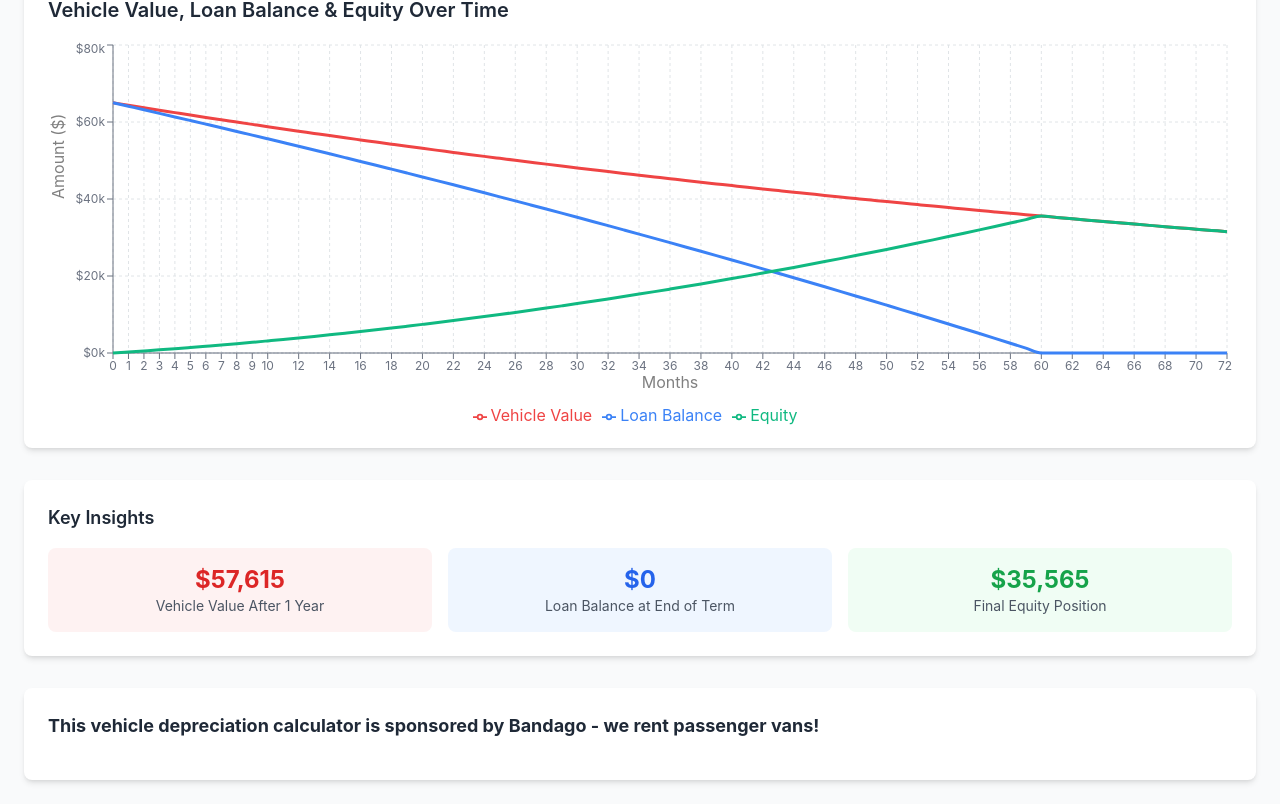
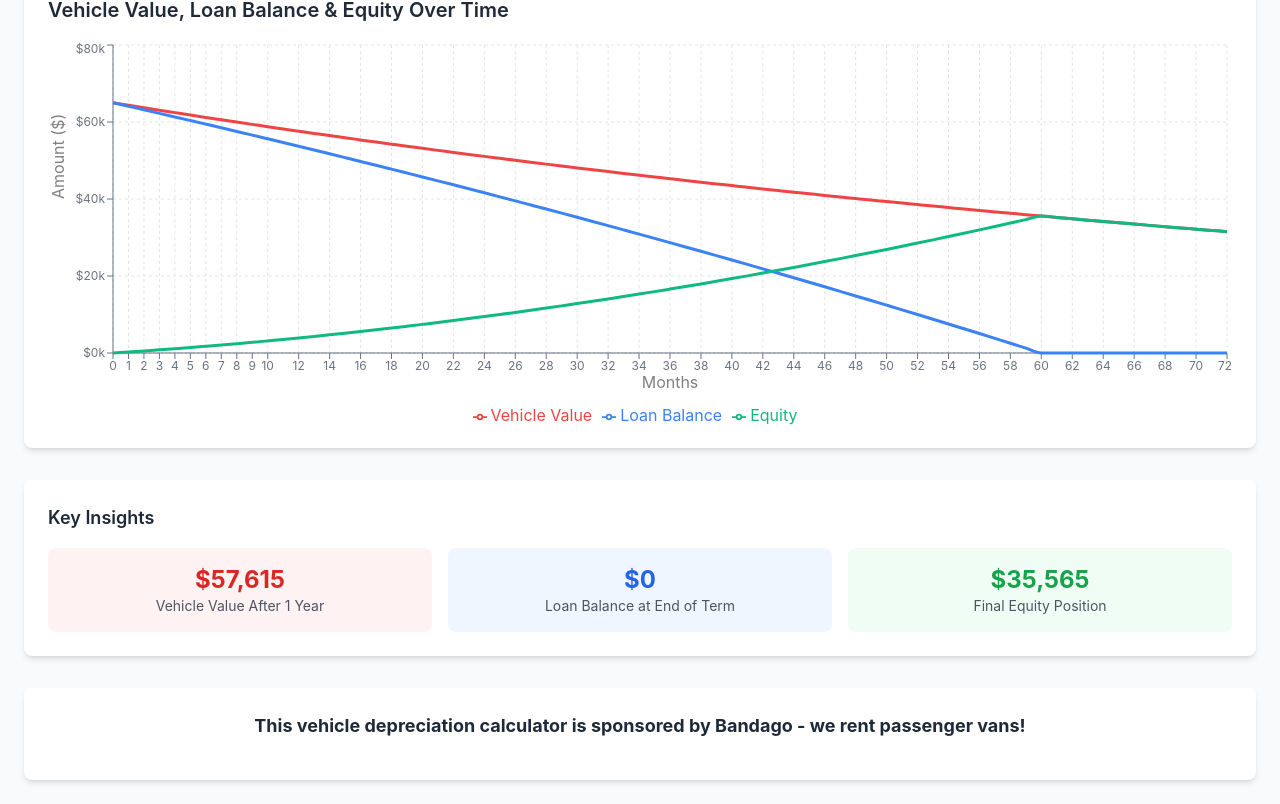
Before and after one commit to sharkyl/vehicle-depreciation, a React (Create React App) app: page / in a window 1280 px wide. Shown: the part 374-1178 px from the top of the page. Built offline with nearby package versions, Linux system fonts and the light colour scheme.

Commit message:
graphical edits

```diff
--- a/src/App.js
+++ b/src/App.js
@@ -401,7 +401,7 @@ const VehicleDepreciationApp = () => {
                 </div>
             </div>
 
-            <div className="mt-8 bg-white p-6 rounded-lg shadow-md">
+            <div className="mt-8 bg-white p-6 rounded-lg shadow-md" style={{textAlign:'center'}}>
                 <h3 className="text-lg font-bold text-gray-800 mb-4">This vehicle depreciation calculator is sponsored by <a href='https://www.bandago.com'>Bandago</a> - we rent passenger vans!</h3>
             </div>
 
```
